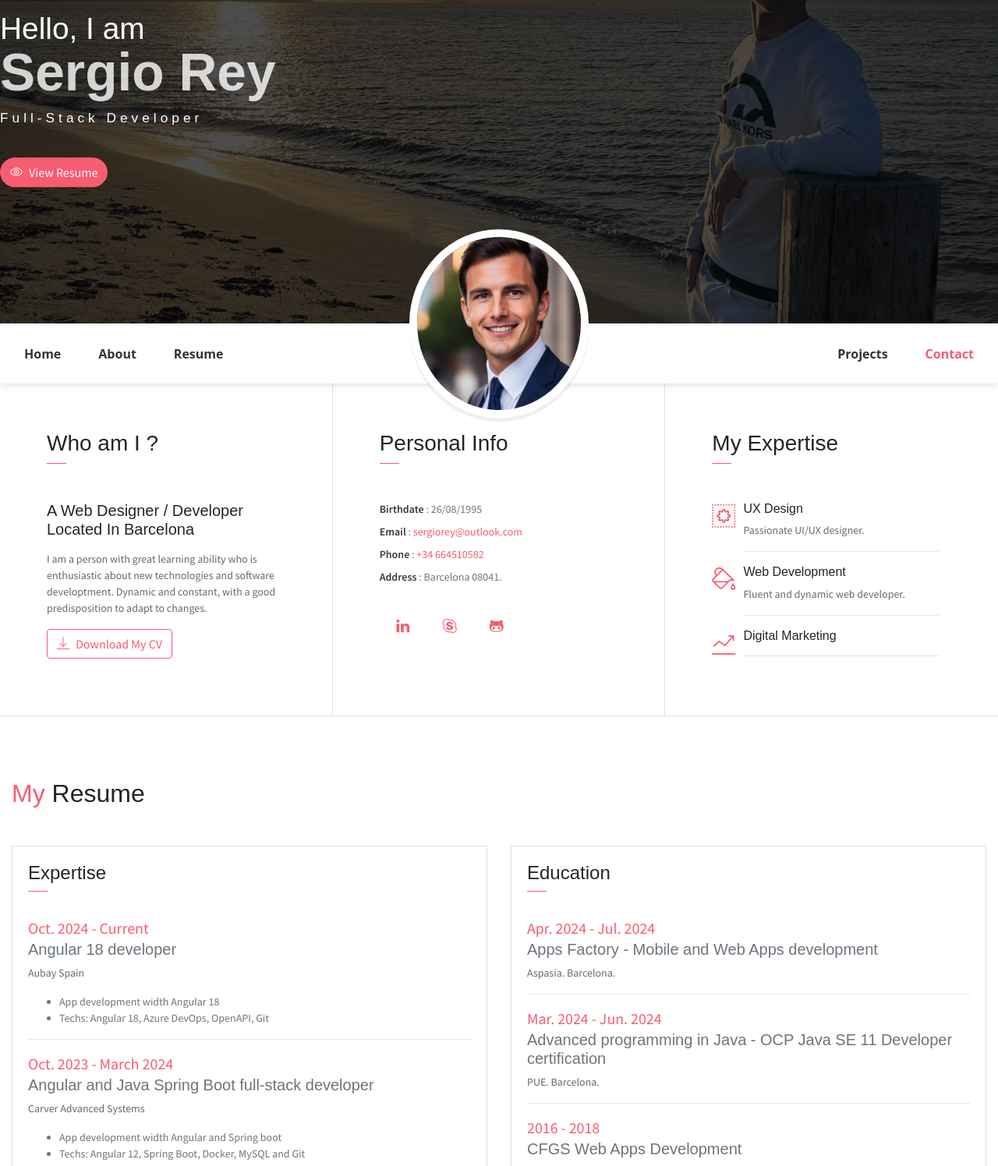
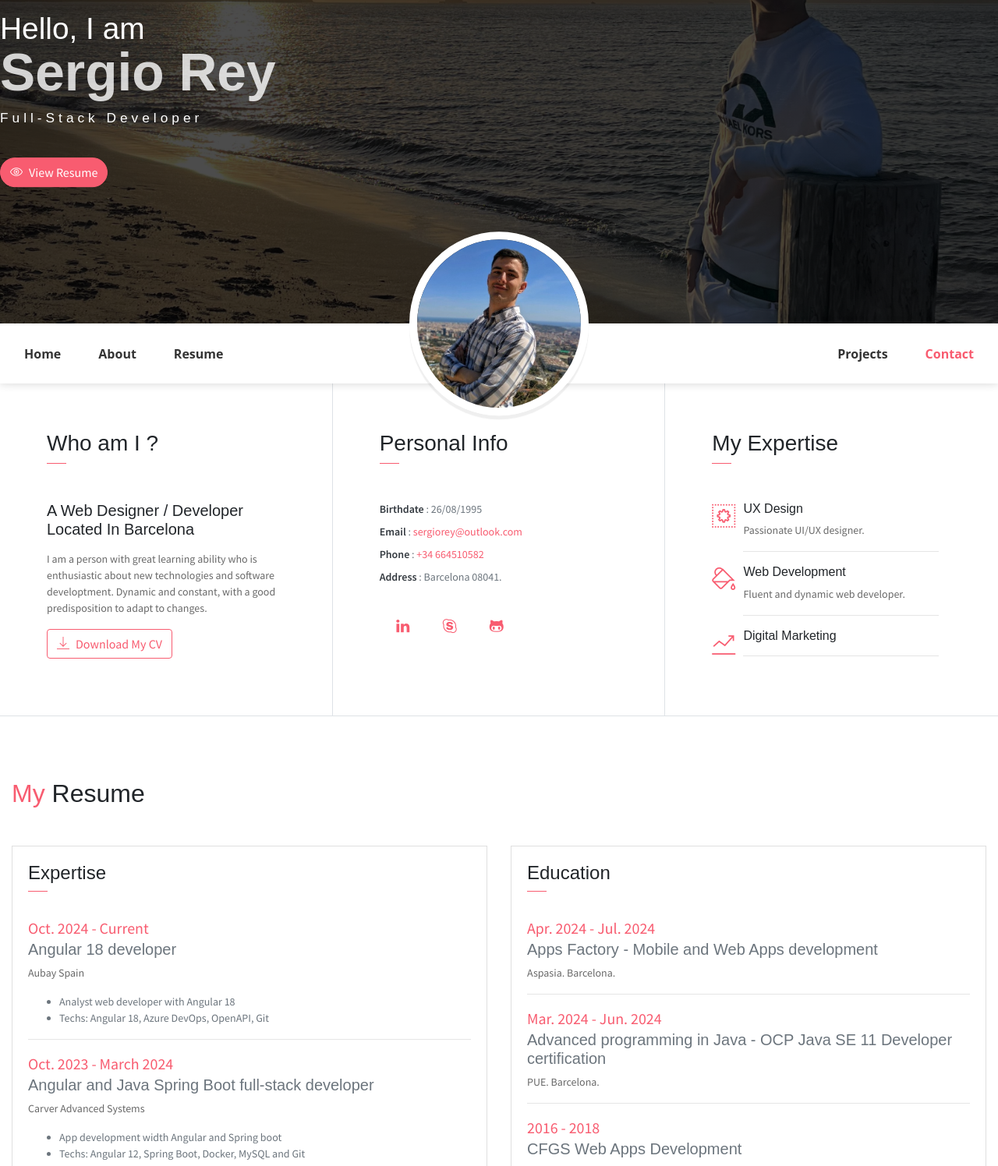
Before and after one commit to sergiorey23/sergiorey23.github.io, a website: page index.html in a window 1280 px wide. Shown: the part 225-1721 px from the top of the page at 78% size. Drawn offline with Linux system fonts and the light colour scheme; some packages are replaced by stand-ins of ours.

Commit message:
Update index.html

```diff
--- a/index.html
+++ b/index.html
@@ -68,7 +68,7 @@
                         </li>
                     </ul>
                     <ul class="navbar-nav brand">
-                        <img src="public_html/assets/imgs/avatar-art.jpg" alt="" class="brand-img" />
+                        <img src="public_html/assets/imgs/avatar.jpg" alt="" class="brand-img" />
                         <li class="brand-txt">
                             <h5 class="brand-title">Sergio Rey</h5>
                             <div class="brand-subtitle">Web Designer | Developer</div>
@@ -171,7 +171,7 @@
                                 <h5>Angular 18 developer</h5>
                                 <p class="subtitle">Aubay Spain</p>
                                 <ul>
-                                    <li>App development width Angular 18</li>
+                                    <li>Analyst web developer with Angular 18</li>
                                     <li>Techs: Angular 18, Azure DevOps, OpenAPI, Git</li>
                                 </ul>
                                 <hr />
```
